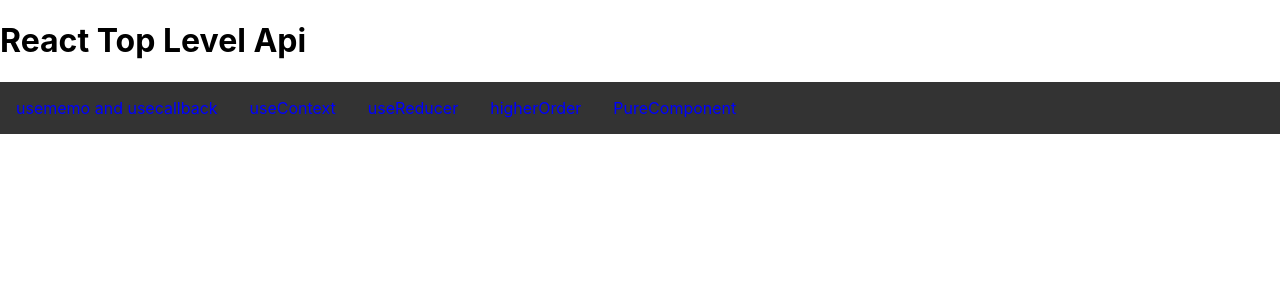
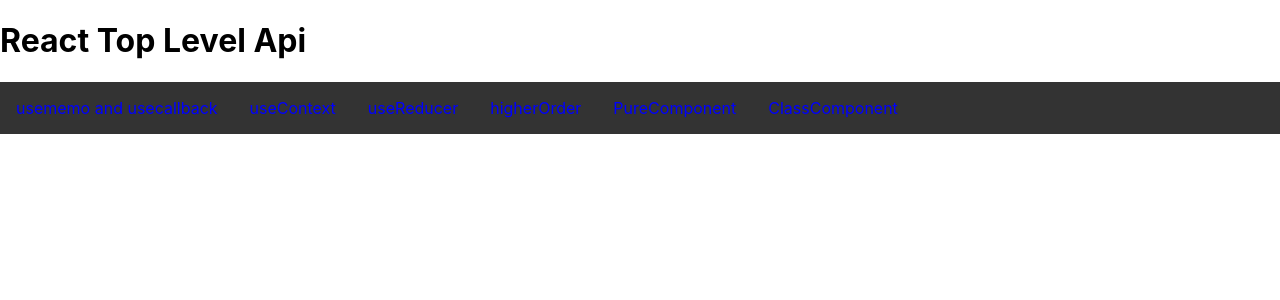
Before and after one commit to ashok-virat/React-top-api, a React (Create React App) app: page / in a window 1280 px wide. Shown: the top 300 px of the page. Built offline with nearby package versions, Linux system fonts and the light colour scheme.

Commit message:
class based component added

```diff
--- a/src/App.js
+++ b/src/App.js
@@ -7,6 +7,7 @@ import UseContext from "./Component/UseContext/UseContext";
 import UseReducerParent from "./Component/UseReducer/UseReducer";
 import ChildComponent from "./Component/HigherOrderComponent/ChildComponent";
 import PureComponent from "./Component/PureComponent/PureComponent";
+import ClassComponent from "./Component/ClassComponent/ClassComponent";
 
 function App() {
   return (
@@ -19,6 +20,7 @@ function App() {
           <Route exact path="/useReducer" component={UseReducerParent} />
           <Route exact path="/higherOrder" component={ChildComponent} />
           <Route exact path="/pureComponent" component={PureComponent} />
+          <Route exact path="/classcomponent" component={ClassComponent} />
         </Switch>
       </Router>
     </div>
--- /dev/null
+++ b/src/Component/ClassComponent/ClassComponent.js
@@ -0,0 +1,24 @@
+import React from "react";
+
+export default class ClassComponent extends React.Component {
+  constructor() {
+    super();
+    this.state = {
+      name: "test",
+    };
+  }
+
+  changeValue = () => {
+    this.setState({ ...this.state, name: "ashok" });
+  };
+
+  render() {
+    return (
+      <div>
+        <h1>Class Based Component</h1>
+        <p>{this.state.name}</p>
+        <button onClick={this.changeValue}>CHange Value</button>
+      </div>
+    );
+  }
+}
--- a/src/Component/Home.js
+++ b/src/Component/Home.js
@@ -73,6 +73,19 @@ const Home = () => {
               PureComponent
             </Link>
           </li>
+          <li>
+            {" "}
+            <Link
+              to="/classcomponent"
+              style={{
+                textDecoration: "none",
+                color: "blue",
+              }}
+              className={"changeColor"}
+            >
+              ClassComponent
+            </Link>
+          </li>
         </ul>
       </div>
     </div>
```
